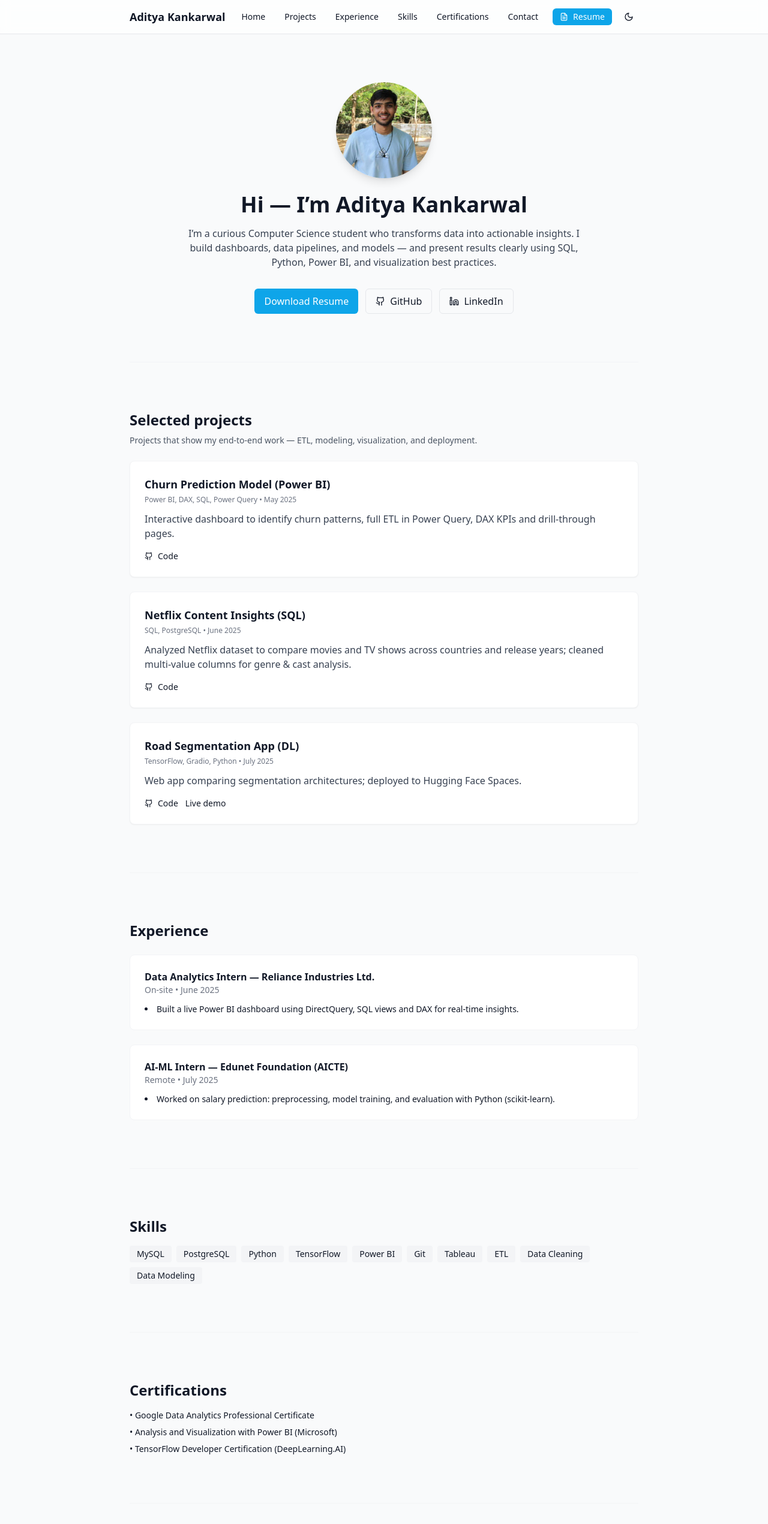
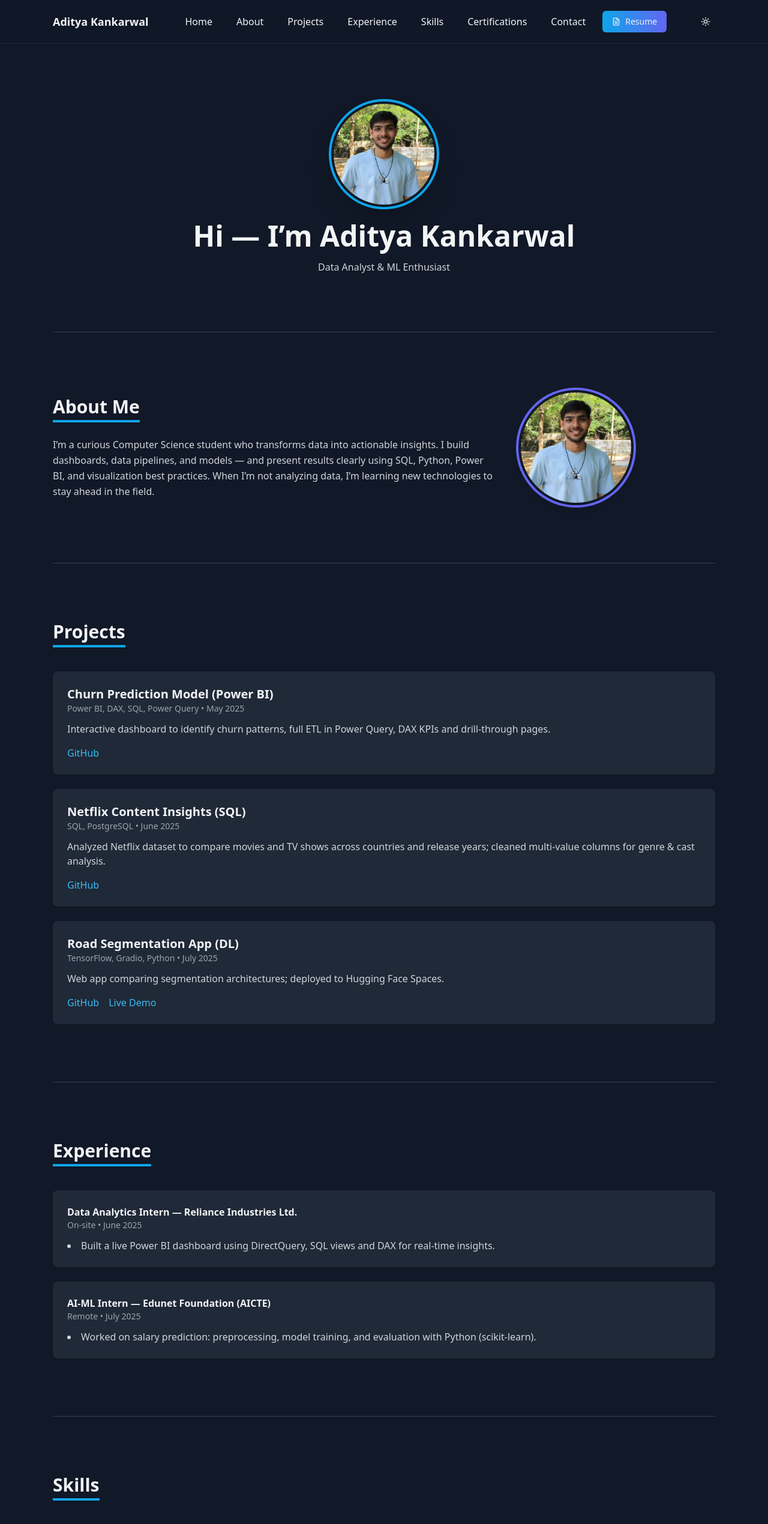
Before and after one commit to AdityaK-27/portfolio, a React (Vite) app: page / in a window 1280 px wide. Shown: the top 2540 px of the page at 60% size. Built offline with nearby package versions, Linux system fonts and the light colour scheme.

Commit message:
Update App.jsx

```diff
--- a/src/App.jsx
+++ b/src/App.jsx
@@ -2,11 +2,6 @@
 import React, { useEffect, useState } from "react";
 import { Github, Linkedin, FileText, Sun, Moon, Menu, X } from "lucide-react";
 import { motion } from "framer-motion";
-
-/*
-  Replace the values in the `personal` object if you want to update contact info.
-  Image path expects: public/images/aditya.jpg
-*/
 
 const personal = {
   name: "Aditya Kankarwal",
@@ -19,8 +14,9 @@ const personal = {
   resumePdf: "/AdityaKankarwal_DS-5.pdf",
 };
 
-const summary =
-  "I’m a curious Computer Science student who transforms data into actionable insights. I build dashboards, data pipelines, and models — and present results clearly using SQL, Python, Power BI, and visualization best practices.";
+const aboutText = `I’m a curious Computer Science student who transforms data into actionable insights.
+I build dashboards, data pipelines, and models — and present results clearly using SQL, Python, Power BI, and visualization best practices.
+When I’m not analyzing data, I’m learning new technologies to stay ahead in the field.`;
 
 const projects = [
   {
@@ -50,16 +46,8 @@ const projects = [
 ];
 
 const skills = [
-  "MySQL",
-  "PostgreSQL",
-  "Python",
-  "TensorFlow",
-  "Power BI",
-  "Git",
-  "Tableau",
-  "ETL",
-  "Data Cleaning",
-  "Data Modeling",
+  "MySQL", "PostgreSQL", "Python", "TensorFlow", "Power BI",
+  "Git", "Tableau", "ETL", "Data Cleaning", "Data Modeling",
 ];
 
 const certs = [
@@ -69,76 +57,62 @@ const certs = [
 ];
 
 export default function App() {
-  const [dark, setDark] = useState(false);
+  const [dark, setDark] = useState(true); // default to dark mode
   const [menuOpen, setMenuOpen] = useState(false);
 
-  // Toggle tailwind 'dark' class on <html> — requires tailwind config darkMode: 'class'
   useEffect(() => {
     const root = document.documentElement;
     if (dark) root.classList.add("dark");
     else root.classList.remove("dark");
   }, [dark]);
 
-  // Close mobile menu on navigation
-  useEffect(() => {
-    const closeOnResize = () => {
-      if (window.innerWidth >= 768) setMenuOpen(false);
-    };
-    window.addEventListener("resize", closeOnResize);
-    return () => window.removeEventListener("resize", closeOnResize);
-  }, []);
-
   const NavLink = ({ href, children }) => (
     <a
       href={href}
       onClick={() => setMenuOpen(false)}
-      className="block md:inline-block px-2 py-1 rounded hover:text-sky-600 transition-colors"
+      className="block md:inline-block px-3 py-2 rounded hover:text-sky-400 transition-colors"
     >
       {children}
     </a>
   );
 
   return (
-    <div className="min-h-screen bg-gray-50 dark:bg-gray-900 text-gray-900 dark:text-gray-100">
-      {/* ===== HEADER / NAV ===== */}
-      <header className="sticky top-0 z-50 backdrop-blur bg-white/70 dark:bg-gray-900/70 border-b border-gray-200 dark:border-gray-800">
-        <div className="max-w-4xl mx-auto px-6 py-3 flex items-center justify-between">
-          <a href="#hero" className="font-semibold text-lg">
-            {personal.name}
-          </a>
+    <div className="min-h-screen bg-gray-900 text-gray-100">
+      {/* NAVBAR */}
+      <header className="sticky top-0 z-50 backdrop-blur bg-gray-900/80 border-b border-gray-800">
+        <div className="max-w-6xl mx-auto px-6 py-4 flex items-center justify-between">
+          <a href="#hero" className="font-semibold text-lg">{personal.name}</a>
 
-          <div className="flex items-center gap-3">
-            {/* desktop nav */}
-            <nav className="hidden md:flex gap-4 items-center text-sm">
+          {/* Desktop nav */}
+          <nav className="hidden md:flex gap-4 items-center">
             <NavLink href="#hero">Home</NavLink>
+            <NavLink href="#about">About</NavLink>
             <NavLink href="#projects">Projects</NavLink>
             <NavLink href="#experience">Experience</NavLink>
             <NavLink href="#skills">Skills</NavLink>
             <NavLink href="#certifications">Certifications</NavLink>
             <NavLink href="#contact">Contact</NavLink>
-
             <a
               href={personal.resumePdf}
               target="_blank"
               rel="noreferrer"
-                className="inline-flex items-center gap-2 bg-sky-600 hover:bg-sky-700 text-white px-3 py-1 rounded-md text-sm"
+              className="inline-flex items-center gap-2 bg-gradient-to-r from-sky-500 to-indigo-500 px-4 py-2 rounded-md text-sm font-medium"
             >
               <FileText size={14} /> Resume
             </a>
           </nav>
 
+          {/* Dark mode toggle + menu */}
+          <div className="flex items-center gap-2">
             <button
-              onClick={() => setDark((d) => !d)}
-              aria-label="Toggle theme"
-              className="p-2 rounded-md hover:bg-gray-100 dark:hover:bg-gray-800"
+              onClick={() => setDark(!dark)}
+              className="p-2 rounded hover:bg-gray-800"
             >
               {dark ? <Sun size={16} /> : <Moon size={16} />}
             </button>
-
             <button
-              className="md:hidden p-2 rounded-md hover:bg-gray-100 dark:hover:bg-gray-800"
-              aria-label="Open menu"
-              onClick={() => setMenuOpen((s) => !s)}
+              className="md:hidden p-2 rounded hover:bg-gray-800"
+              onClick={() => setMenuOpen(!menuOpen)}
             >
               {menuOpen ? <X size={20} /> : <Menu size={20} />}
             </button>
@@ -147,137 +121,85 @@ export default function App() {
 
         {/* Mobile menu */}
         {menuOpen && (
-          <div className="md:hidden border-t border-gray-200 dark:border-gray-800 bg-white dark:bg-gray-900">
-            <div className="px-6 py-4 space-y-2">
+          <div className="md:hidden bg-gray-900 border-t border-gray-800 px-6 py-4 space-y-2">
             <NavLink href="#hero">Home</NavLink>
+            <NavLink href="#about">About</NavLink>
             <NavLink href="#projects">Projects</NavLink>
             <NavLink href="#experience">Experience</NavLink>
             <NavLink href="#skills">Skills</NavLink>
             <NavLink href="#certifications">Certifications</NavLink>
             <NavLink href="#contact">Contact</NavLink>
-
-              <a
-                href={personal.resumePdf}
-                target="_blank"
-                rel="noreferrer"
-                className="inline-flex items-center gap-2 mt-2 bg-sky-600 hover:bg-sky-700 text-white px-3 py-2 rounded-md"
-              >
-                <FileText size={14} /> Resume
-              </a>
-            </div>
           </div>
         )}
       </header>
 
-      {/* ===== MAIN CONTENT (stacked sections) ===== */}
-      <main className="max-w-4xl mx-auto px-6">
+      <main className="max-w-6xl mx-auto px-6">
         {/* HERO */}
-        <section id="hero" className="py-20 text-center">
-          <img
+        <section id="hero" className="py-24 text-center">
+          <motion.img
             src="/images/aditya.jpg"
-            alt={`${personal.name} portrait`}
-            className="mx-auto w-40 h-40 rounded-full object-cover shadow-lg mb-6"
+            alt="Aditya portrait"
+            className="mx-auto w-44 h-44 rounded-full object-cover shadow-2xl ring-4 ring-sky-500 p-1"
+            initial={{ opacity: 0, scale: 0.8 }}
+            animate={{ opacity: 1, scale: 1 }}
+            transition={{ duration: 0.6 }}
           />
-
           <motion.h1
-            initial={{ y: -8, opacity: 0 }}
+            className="mt-6 text-4xl md:text-5xl font-bold"
+            initial={{ y: -10, opacity: 0 }}
             animate={{ y: 0, opacity: 1 }}
-            className="text-3xl md:text-4xl font-bold leading-tight"
           >
             Hi — I’m {personal.name}
           </motion.h1>
+          <p className="mt-4 text-gray-300 max-w-2xl mx-auto">{personal.role}</p>
+        </section>
 
-          <p className="mt-4 text-gray-700 dark:text-gray-300 max-w-2xl mx-auto">
-            {summary}
-          </p>
-
-          <div className="mt-8 flex justify-center gap-3 flex-wrap">
-            <a
-              href={personal.resumePdf}
-              target="_blank"
-              rel="noreferrer"
-              className="inline-flex items-center gap-2 px-4 py-2 bg-sky-600 hover:bg-sky-700 text-white rounded-md"
-            >
-              Download Resume
-            </a>
-
-            <a
-              href={personal.github}
-              target="_blank"
-              rel="noreferrer"
-              className="inline-flex items-center gap-2 px-4 py-2 border border-gray-200 dark:border-gray-700 rounded-md"
-            >
-              <Github size={16} /> GitHub
-            </a>
-
-            <a
-              href={personal.linkedin}
-              target="_blank"
-              rel="noreferrer"
-              className="inline-flex items-center gap-2 px-4 py-2 border border-gray-200 dark:border-gray-700 rounded-md"
-            >
-              <Linkedin size={16} /> LinkedIn
-            </a>
+        {/* ABOUT */}
+        <section id="about" className="py-24 border-t border-gray-700 flex flex-col md:flex-row items-center gap-10">
+          <div className="md:w-2/3">
+            <h2 className="text-3xl font-bold border-b-4 border-sky-500 inline-block pb-1 mb-6">About Me</h2>
+            <p className="text-gray-300 leading-relaxed">{aboutText}</p>
           </div>
+          <img
+            src="/images/aditya.jpg"
+            alt="Aditya portrait"
+            className="w-48 h-48 rounded-full object-cover shadow-lg ring-4 ring-indigo-500 p-1"
+          />
         </section>
 
         {/* PROJECTS */}
-        <section id="projects" className="py-20 border-t border-gray-100">
-          <h2 className="text-2xl font-bold">Selected projects</h2>
-          <p className="mt-2 text-sm text-gray-600">
-            Projects that show my end-to-end work — ETL, modeling, visualization,
-            and deployment.
-          </p>
-
-          <div className="mt-6 space-y-6">
+        <section id="projects" className="py-24 border-t border-gray-700">
+          <h2 className="text-3xl font-bold border-b-4 border-sky-500 inline-block pb-1 mb-10">Projects</h2>
+          <div className="space-y-6">
             {projects.map((p) => (
-              <article
-                key={p.title}
-                className="p-6 bg-white dark:bg-gray-800 border border-gray-100 dark:border-gray-800 rounded-lg shadow-sm"
-              >
-                <div className="flex items-start justify-between">
-                  <div>
-                    <h3 className="font-semibold text-lg">{p.title}</h3>
-                    <div className="text-xs text-gray-500 mt-1">{p.tech} • {p.date}</div>
+              <div key={p.title} className="p-6 bg-gray-800 rounded-lg shadow hover:shadow-lg transition">
+                <h3 className="text-xl font-semibold">{p.title}</h3>
+                <p className="text-sm text-gray-400">{p.tech} • {p.date}</p>
+                <p className="mt-3 text-gray-300">{p.desc}</p>
+                <div className="mt-4 flex gap-4">
+                  {p.github && <a href={p.github} className="text-sky-400 hover:underline">GitHub</a>}
+                  {p.live && <a href={p.live} className="text-sky-400 hover:underline">Live Demo</a>}
                 </div>
               </div>
-
-                <p className="mt-3 text-gray-700 dark:text-gray-300">{p.desc}</p>
-
-                <div className="mt-4 flex gap-3">
-                  {p.github && (
-                    <a href={p.github} target="_blank" rel="noreferrer" className="text-sm inline-flex items-center gap-2">
-                      <Github size={14} /> Code
-                    </a>
-                  )}
-                  {p.live && (
-                    <a href={p.live} target="_blank" rel="noreferrer" className="text-sm inline-flex items-center gap-2">
-                      Live demo
-                    </a>
-                  )}
-                </div>
-              </article>
             ))}
           </div>
         </section>
 
         {/* EXPERIENCE */}
-        <section id="experience" className="py-20 border-t border-gray-100">
-          <h2 className="text-2xl font-bold">Experience</h2>
-
-          <div className="mt-6 space-y-6">
-            <div className="p-6 bg-white dark:bg-gray-800 border border-gray-100 dark:border-gray-800 rounded-lg">
-              <div className="font-semibold">Data Analytics Intern — Reliance Industries Ltd.</div>
-              <div className="text-sm text-gray-500">On-site • June 2025</div>
-              <ul className="mt-3 list-disc list-inside text-sm">
+        <section id="experience" className="py-24 border-t border-gray-700">
+          <h2 className="text-3xl font-bold border-b-4 border-sky-500 inline-block pb-1 mb-10">Experience</h2>
+          <div className="space-y-6">
+            <div className="p-6 bg-gray-800 rounded-lg shadow">
+              <h3 className="font-semibold">Data Analytics Intern — Reliance Industries Ltd.</h3>
+              <p className="text-sm text-gray-400">On-site • June 2025</p>
+              <ul className="list-disc list-inside mt-3 text-gray-300">
                 <li>Built a live Power BI dashboard using DirectQuery, SQL views and DAX for real-time insights.</li>
               </ul>
             </div>
-
-            <div className="p-6 bg-white dark:bg-gray-800 border border-gray-100 dark:border-gray-800 rounded-lg">
-              <div className="font-semibold">AI-ML Intern — Edunet Foundation (AICTE)</div>
-              <div className="text-sm text-gray-500">Remote • July 2025</div>
-              <ul className="mt-3 list-disc list-inside text-sm">
+            <div className="p-6 bg-gray-800 rounded-lg shadow">
+              <h3 className="font-semibold">AI-ML Intern — Edunet Foundation (AICTE)</h3>
+              <p className="text-sm text-gray-400">Remote • July 2025</p>
+              <ul className="list-disc list-inside mt-3 text-gray-300">
                 <li>Worked on salary prediction: preprocessing, model training, and evaluation with Python (scikit-learn).</li>
               </ul>
             </div>
@@ -285,60 +207,36 @@ export default function App() {
         </section>
 
         {/* SKILLS */}
-        <section id="skills" className="py-20 border-t border-gray-100">
-          <h2 className="text-2xl font-bold">Skills</h2>
-          <div className="mt-4 flex flex-wrap gap-2">
+        <section id="skills" className="py-24 border-t border-gray-700">
+          <h2 className="text-3xl font-bold border-b-4 border-sky-500 inline-block pb-1 mb-10">Skills</h2>
+          <div className="flex flex-wrap gap-3">
             {skills.map((s) => (
-              <span key={s} className="px-3 py-1 bg-gray-100 dark:bg-gray-800 rounded text-sm">{s}</span>
+              <span key={s} className="px-4 py-2 bg-gray-800 rounded">{s}</span>
             ))}
           </div>
         </section>
 
         {/* CERTIFICATIONS */}
-        <section id="certifications" className="py-20 border-t border-gray-100">
-          <h2 className="text-2xl font-bold">Certifications</h2>
-          <ul className="mt-4 space-y-2 text-sm">
+        <section id="certifications" className="py-24 border-t border-gray-700">
+          <h2 className="text-3xl font-bold border-b-4 border-sky-500 inline-block pb-1 mb-10">Certifications</h2>
+          <ul className="space-y-2 text-gray-300">
             {certs.map((c) => <li key={c}>• {c}</li>)}
           </ul>
         </section>
 
         {/* CONTACT */}
-        <section id="contact" className="py-20 border-t border-gray-100">
-          <h2 className="text-2xl font-bold">Contact</h2>
-
-          <div className="mt-6">
-            <p className="text-sm text-gray-600">I’m open to internships, collaborations, and full-time roles. Use the form or email directly.</p>
-
-            <form
-              className="mt-6 space-y-3 max-w-xl"
-              onSubmit={(e) => {
-                e.preventDefault();
-                const subject = encodeURIComponent("Website contact from portfolio");
-                const body = encodeURIComponent("Hi Aditya,%0D%0A%0D%0AI saw your portfolio and...");
-                window.location.href = `mailto:${personal.email}?subject=${subject}&body=${body}`;
-              }}
-            >
-              <input required className="w-full p-3 rounded border border-gray-200 dark:border-gray-700 bg-gray-50 dark:bg-gray-800" placeholder="Your name" />
-              <input required type="email" className="w-full p-3 rounded border border-gray-200 dark:border-gray-700 bg-gray-50 dark:bg-gray-800" placeholder="Your email" />
-              <textarea required className="w-full p-3 rounded border border-gray-200 dark:border-gray-700 bg-gray-50 dark:bg-gray-800" rows={5} placeholder="Write a short message" />
-              <div className="flex gap-3">
-                <button type="submit" className="px-4 py-2 bg-sky-600 hover:bg-sky-700 text-white rounded-md">Send</button>
-                <a href={`mailto:${personal.email}`} className="px-4 py-2 border border-gray-200 dark:border-gray-700 rounded-md">Email directly</a>
-              </div>
-            </form>
-
-            <div className="mt-6 text-sm">
-              <p>Email: <a className="text-sky-600" href={`mailto:${personal.email}`}>{personal.email}</a></p>
+        <section id="contact" className="py-24 border-t border-gray-700">
+          <h2 className="text-3xl font-bold border-b-4 border-sky-500 inline-block pb-1 mb-10">Contact</h2>
+          <p className="text-gray-300 mb-6">I’m open to internships, collaborations, and full-time roles. Reach out below.</p>
+          <p>Email: <a href={`mailto:${personal.email}`} className="text-sky-400">{personal.email}</a></p>
           <p>Phone: {personal.phone}</p>
           <p>Location: {personal.location}</p>
-            </div>
-          </div>
         </section>
+      </main>
 
-        <footer className="py-10 text-center text-sm text-gray-500">
+      <footer className="py-10 text-center text-gray-500 border-t border-gray-800">
         Built with ❤️ • {new Date().getFullYear()} • {personal.name}
       </footer>
-      </main>
     </div>
   );
 }
```
Lines whose indentation alone changed are shown as unchanged.
